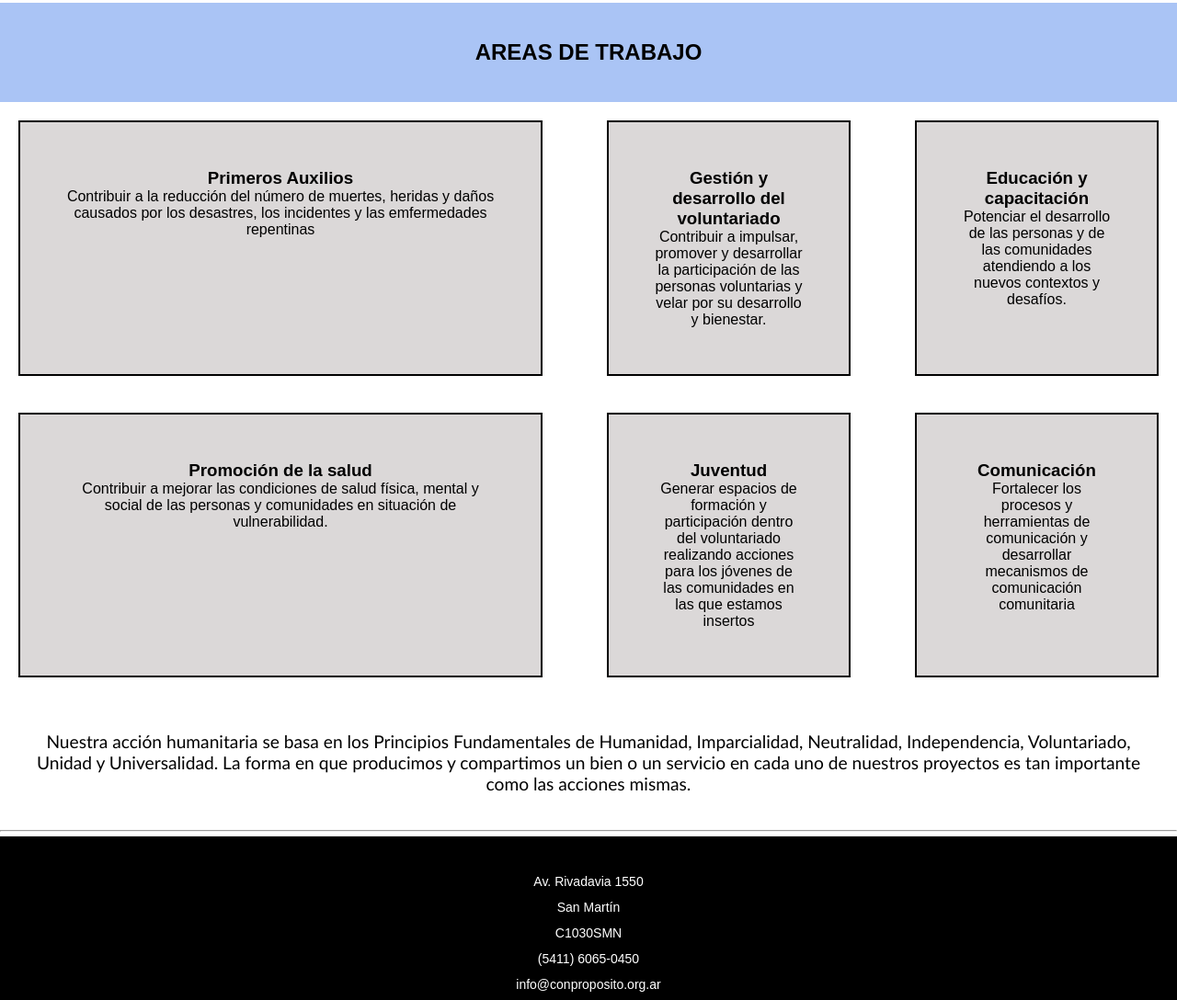
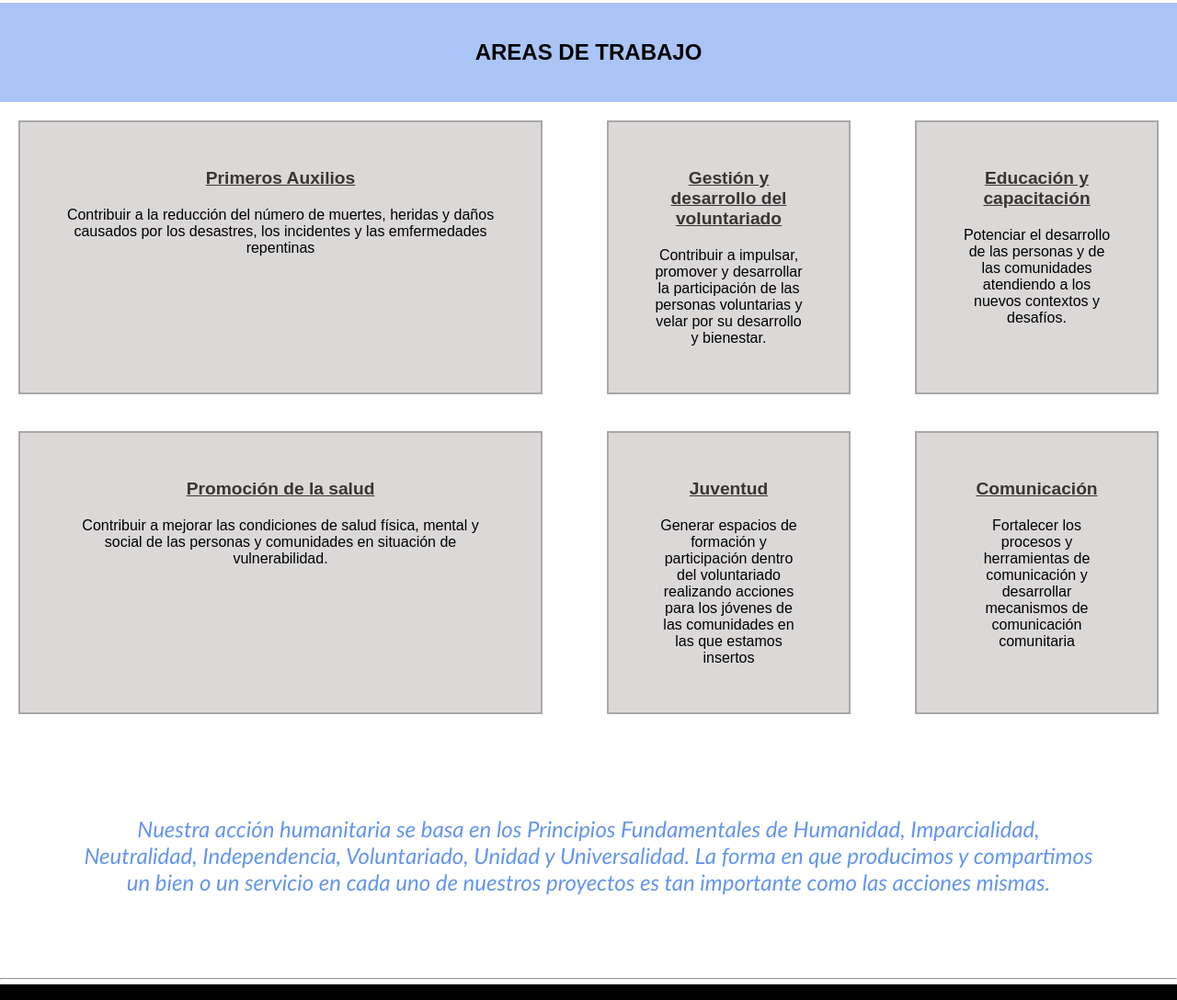
Before and after one commit to Giisee/ConProposito, a plain HTML site: page pages/proyectos.html in a window 1280 px wide. Shown: the part 335-1423 px from the top of the page at 92% size. Drawn offline with Linux system fonts and the light colour scheme.

Commit message:
Cambios en ruta y estilos

```diff
--- a/css/styles.css
+++ b/css/styles.css
@@ -24,13 +24,15 @@ ol {
     background-color: rgba(100, 148, 237, 0.692);
     padding: 1em;
     font-size: 1rem;
+    gap: 10px;
 }
 
 .header-titulo {
     display: flex;
     justify-content: center;
     align-items: center;
-    gap: 10px;
+
+
 }
 
 .nav-list {
@@ -125,7 +127,7 @@ ol {
     display: flex;
     align-content: center;
     justify-content: center;
-    padding-top: 50px;
+    padding: 80px;
 }
 
 /*------------Proyecto-------------*/
@@ -159,8 +161,15 @@ ol {
     padding: 50px;
     initial-letter-align: 20px;
     margin: 20px;
-    border: black 2px solid;
+    border: rgba(0, 0, 0, 0.226) 2px solid;
 
+}
+
+.area-titulo {
+    font-size: 1.2rem;
+    padding-bottom: 20px;
+    text-decoration-line: underline;
+    color: rgb(58, 53, 53)
 }
 
 
@@ -168,8 +177,10 @@ ol {
 .texto-final {
     text-align: center;
     font-family: 'Gill Sans', 'Gill Sans MT', Calibri, 'Trebuchet MS', sans-serif;
-    font-size: 1.2rem;
-    padding: 2em;
+    font-size: 1.5rem;
+    padding: 50px;
+    margin: 40px;
+    color: cornflowerblue;
 
 }
 
@@ -229,8 +240,8 @@ ol {
 
 .seccion-noticias {
     display: flex;
-    flex-direction: row;
-    justify-content: space-around;
+    flex-direction: column;
+
     gap: 20px;
 }
 
@@ -271,7 +282,11 @@ ol {
 }
 
 
-
+@media (min-width: 300px) and (max-width: 1200px){
+    .seccion-noticias{
+        flex-direction: row;
+    }
+}
 
 
 
@@ -414,7 +429,7 @@ ol {
     justify-content: space-evenly;
 }
 
-.btn-enviar{
+.btn-enviar {
     padding: 40% 40%;
 
 }
--- a/pages/proyectos.html
+++ b/pages/proyectos.html
@@ -16,10 +16,10 @@
         <nav>
             <ul class="nav-list">
                 <li><a href="../index.html">Inicio</a></li>
-                <li><a href="../pages/proyectos.html">Proyectos</a></li>
-                <li><a href="../pages/actualidad.html">Actualidad</a></li>
-                <li><a href="../pages/sumate.html">Sumáte</a></li>
-                <li><a href="../pages/dona.html">Doná</a></li>
+                <li><a href="./proyectos.html">Proyectos</a></li>
+                <li><a href="./actualidad.html">Actualidad</a></li>
+                <li><a href="./sumate.html">Sumáte</a></li>
+                <li><a href="./dona.html">Doná</a></li>
 
             </ul>
         </nav>
@@ -41,41 +41,47 @@
             <div class="proyecto-area">
 
                 <div class="area">
-                    <h3 >Primeros Auxilios</h3>
 
+                    <h3 class="area-titulo">Primeros Auxilios</h3>
                     <p>Contribuir a la reducción del número de muertes, heridas y daños causados por los desastres, los
                         incidentes y las emfermedades repentinas</p>
                 </div>
 
                 <div class="area" >
-                    <h3>Gestión y desarrollo del voluntariado</h3>
-                    <p>Contribuir a impulsar, promover y desarrollar la participación de las personas voluntarias y
+
+                    <h3 class="area-titulo">Gestión y desarrollo del voluntariado</h3>
+                    <p> Contribuir a impulsar, promover y desarrollar la participación de las personas voluntarias y
                         velar
                         por su desarrollo y bienestar.</p>
                 </div>
 
                 <div class="area">
-                    <h3>Educación y capacitación</h3>
+
+                    <h3 class="area-titulo">Educación y capacitación</h3>
                     <p>Potenciar el desarrollo de las personas y de las comunidades atendiendo a los nuevos contextos y
                         desafíos.</p>
                 </div>
 
                 <div class="area">
-                    <h3>Promoción de la salud</h3>
+
+                    <h3 class="area-titulo">Promoción de la salud</h3>
                     <p>Contribuir a mejorar las condiciones de salud física, mental y social de las personas y
                         comunidades
                         en situación de vulnerabilidad.</p>
                 </div>
 
                 <div class="area">
-                    <h3>Juventud</h3>
+
+                    <h3 class="area-titulo">Juventud</h3>
                     <p>Generar espacios de formación y participación dentro del voluntariado realizando acciones para
                         los
                         jóvenes de las comunidades en las que estamos insertos</p>
                 </div>
 
                 <div class="area">
-                    <h3>Comunicación</h3>
+
+                    <h3 class="area-titulo
+                    ">Comunicación</h3>
                     <p>Fortalecer los procesos y herramientas de comunicación y desarrollar mecanismos de comunicación
                         comunitaria</p>
 
@@ -87,11 +93,11 @@
 
         <article class="texto-final">
 
-            <p>
+            <p><i>
                 Nuestra acción humanitaria se basa en los Principios Fundamentales de Humanidad, Imparcialidad,
                 Neutralidad, Independencia, Voluntariado, Unidad y Universalidad. La forma en que producimos y
                 compartimos un bien o un servicio en cada uno de nuestros proyectos es tan importante como las acciones
-                mismas.
+                mismas.</i>
             </p>
         </article>
 
```
Also changed, not shown: index.html (+1 -1 lines), pages/actualidad.html (+4 -4 lines), pages/dona.html (+4 -4 lines), pages/sumate.html (+4 -4 lines).
